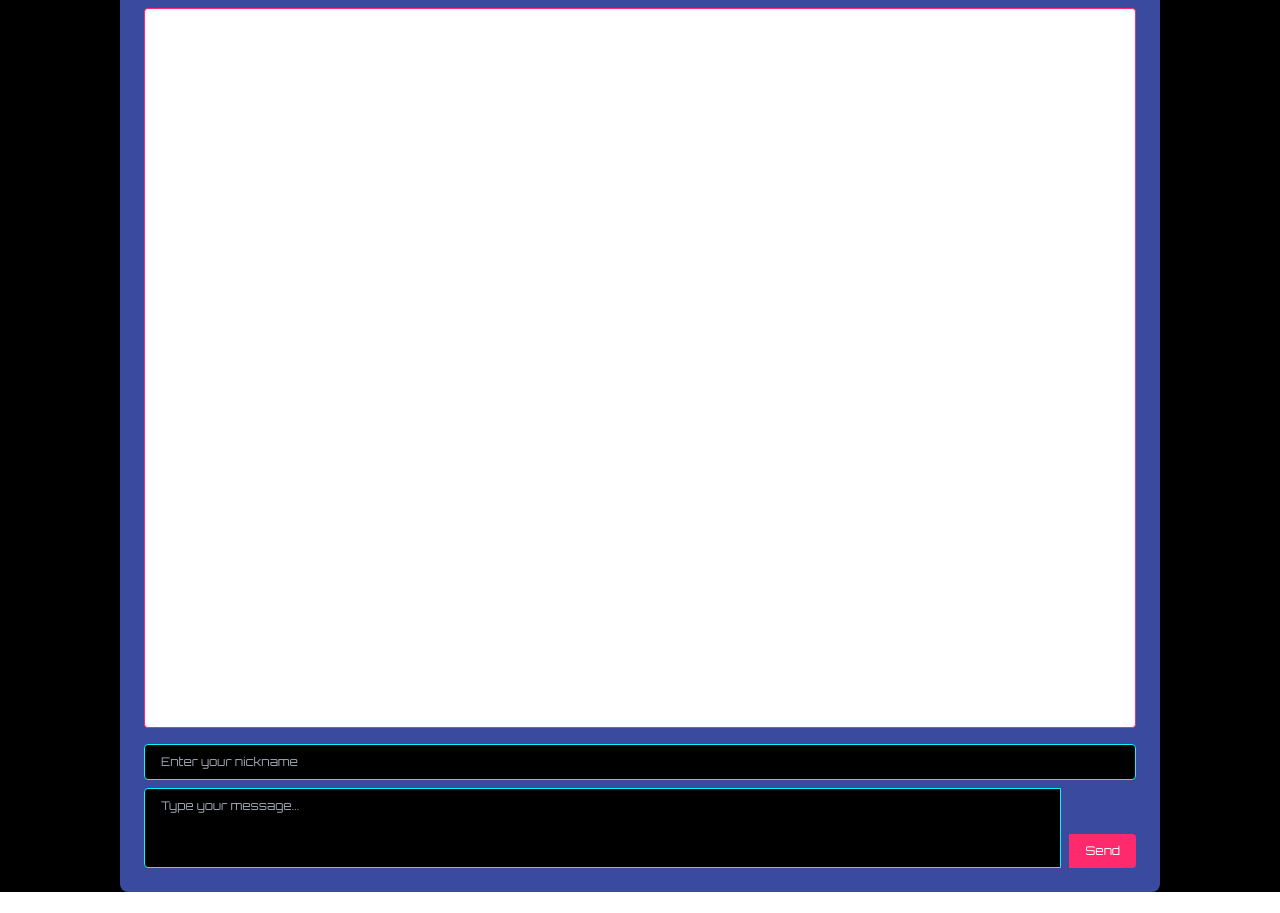
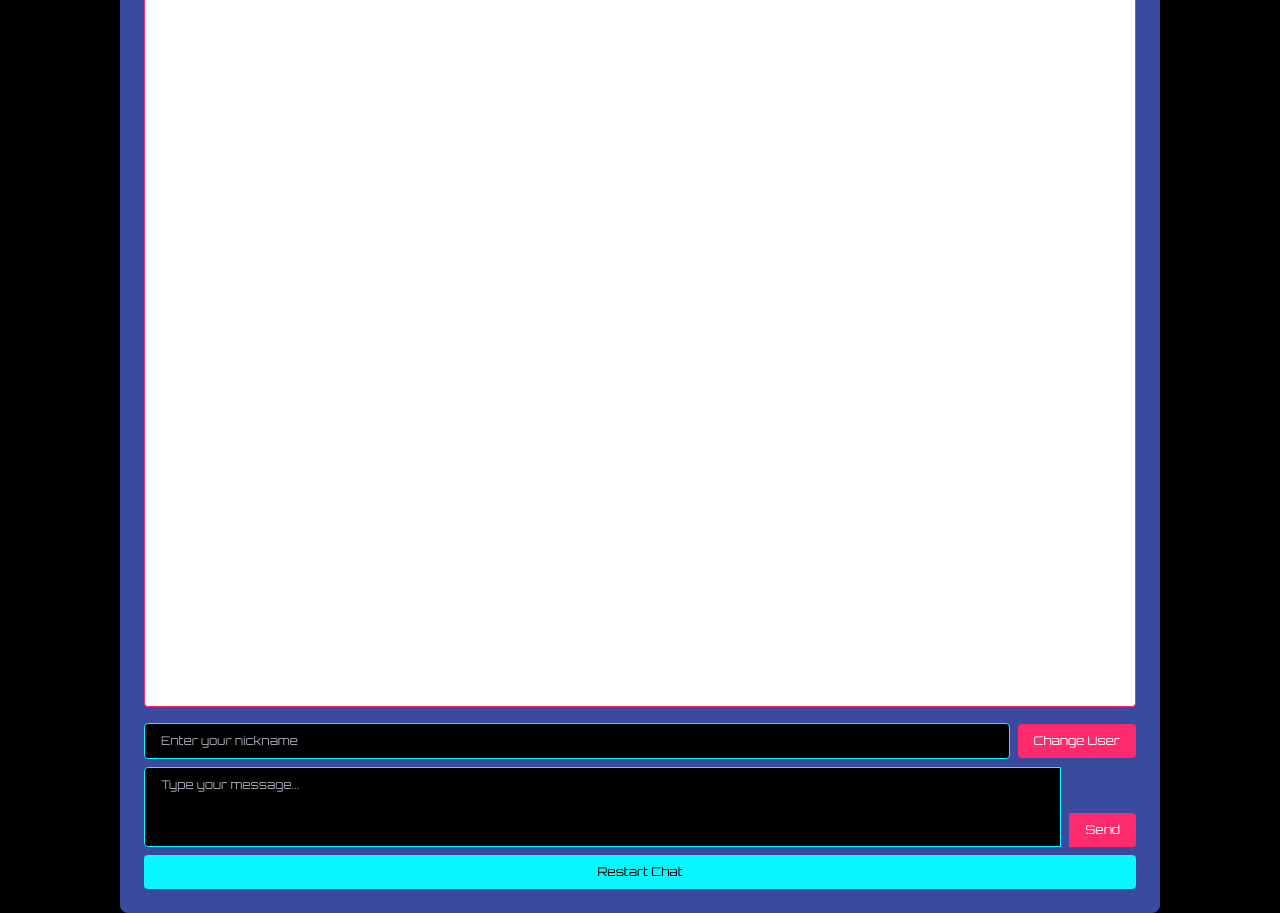
Before and after one commit to Jerieth/CIPHER, a Flask app: page / in a window 1280 px wide. Before the commit the page ends 892 px from the top, so only its background shows below. Run offline with Flask 3, Linux system fonts and the light colour scheme; some libraries are stand-ins or nearby versions.

Commit message:
Agent query: Can you check if the username locking, Change User button, and Restart Chat functionality are working correctly?

```diff
--- a/app.py
+++ b/app.py
@@ -30,17 +30,22 @@ def handle_connect():
 def handle_message(data):
     message = data['message']
     nickname = data['nickname']
-    emit('receive_message', {'message': message, 'nickname': nickname})
+    emit('receive_message', {'message': message, 'nickname': nickname}, broadcast=True)
 
     # Delayed EVA response
     socketio.start_background_task(send_eva_response, nickname)
+
+@socketio.on('restart_chat')
+def handle_restart_chat():
+    greeting = "Chat restarted. Hello, I am EVA your ship's AI. May I ask your name?"
+    emit('receive_message', {'message': greeting, 'nickname': 'EVA'}, broadcast=True)
 
 def send_eva_response(user_name):
     socketio.emit('user_typing', {'nickname': 'EVA'})
     time.sleep(random.uniform(1, 3))  # Random delay between 1 and 3 seconds
     eva_message = random.choice(EVA_RESPONSES).format(user_name)
     socketio.emit('user_stop_typing', {'nickname': 'EVA'})
-    socketio.emit('receive_message', {'message': eva_message, 'nickname': 'EVA'})
+    socketio.emit('receive_message', {'message': eva_message, 'nickname': 'EVA'}, broadcast=True)
 
 if __name__ == '__main__':
     socketio.run(app, host="0.0.0.0", port=5000, allow_unsafe_werkzeug=True)
--- a/static/css/output.css
+++ b/static/css/output.css
@@ -570,8 +570,16 @@ video {
   margin-bottom: 1rem;
 }
 
+.ml-2 {
+  margin-left: 0.5rem;
+}
+
 .mr-2 {
   margin-right: 0.5rem;
+}
+
+.mt-2 {
+  margin-top: 0.5rem;
 }
 
 .flex {
@@ -705,6 +713,11 @@ video {
   background-color: rgb(0 0 0 / var(--tw-bg-opacity));
 }
 
+.bg-neon-cyan {
+  --tw-bg-opacity: 1;
+  background-color: rgb(8 247 254 / var(--tw-bg-opacity));
+}
+
 .bg-neon-pink {
   --tw-bg-opacity: 1;
   background-color: rgb(255 42 109 / var(--tw-bg-opacity));
@@ -769,6 +782,11 @@ video {
   color: rgb(29 78 216 / var(--tw-text-opacity));
 }
 
+.text-deep-space {
+  --tw-text-opacity: 1;
+  color: rgb(0 0 0 / var(--tw-text-opacity));
+}
+
 .text-neon-cyan {
   --tw-text-opacity: 1;
   color: rgb(8 247 254 / var(--tw-text-opacity));
--- a/static/js/chat.js
+++ b/static/js/chat.js
@@ -6,11 +6,14 @@ document.addEventListener('DOMContentLoaded', () => {
     const nicknameInput = document.getElementById('nickname-input');
     const typingIndicator = document.getElementById('typing-indicator');
     const evaStatus = document.getElementById('eva-status');
+    const changeUserBtn = document.getElementById('change-user-btn');
+    const restartChatBtn = document.getElementById('restart-chat-btn');
 
     let typingTimer;
     const doneTypingInterval = 1000;
     let inactivityTimer;
     const inactivityTimeout = 5 * 60 * 1000; // 5 minutes
+    let isUsernameLocked = false;
 
     socket.on('connect', () => {
         console.log('Connected to server');
@@ -34,9 +37,24 @@ document.addEventListener('DOMContentLoaded', () => {
         }, inactivityTimeout);
     }
 
+    function lockUsername() {
+        isUsernameLocked = true;
+        nicknameInput.disabled = true;
+        changeUserBtn.textContent = 'Change User';
+    }
+
+    function unlockUsername() {
+        isUsernameLocked = false;
+        nicknameInput.disabled = false;
+        changeUserBtn.textContent = 'Lock Username';
+    }
+
     messageForm.addEventListener('submit', (e) => {
         e.preventDefault();
         if (messageInput.value.trim() && nicknameInput.value.trim()) {
+            if (!isUsernameLocked) {
+                lockUsername();
+            }
             socket.emit('send_message', { message: messageInput.value, nickname: nicknameInput.value });
             messageInput.value = '';
             resetInactivityTimer();
@@ -49,6 +67,22 @@ document.addEventListener('DOMContentLoaded', () => {
             messageForm.dispatchEvent(new Event('submit'));
         }
         resetInactivityTimer();
+    });
+
+    changeUserBtn.addEventListener('click', () => {
+        if (isUsernameLocked) {
+            unlockUsername();
+        } else {
+            lockUsername();
+        }
+    });
+
+    restartChatBtn.addEventListener('click', () => {
+        chatMessages.innerHTML = '';
+        unlockUsername();
+        nicknameInput.value = '';
+        messageInput.value = '';
+        socket.emit('restart_chat');
     });
 
     socket.on('receive_message', (data) => {
--- a/templates/index.html
+++ b/templates/index.html
@@ -32,11 +32,15 @@
         <h1 class="text-xl font-bold mb-4 text-center text-neon-cyan animate-pulse-slow">EVA <span id="eva-status" class="status-indicator status-online"></span></h1>
         <div id="typing-indicator" class="text-xs text-neon-cyan mb-2 h-6"></div>
         <div id="chat-messages" class="h-180 w-full overflow-y-auto mb-4 p-2 border border-neon-pink rounded bg-white text-black text-xs"></div>
-        <input type="text" id="nickname-input" class="w-full bg-deep-space border border-neon-cyan rounded px-4 py-2 mb-2 focus:outline-none focus:ring-2 focus:ring-neon-pink text-xs" placeholder="Enter your nickname">
+        <div class="flex items-center mb-2">
+            <input type="text" id="nickname-input" class="flex-grow bg-deep-space border border-neon-cyan rounded px-4 py-2 focus:outline-none focus:ring-2 focus:ring-neon-pink text-xs" placeholder="Enter your nickname">
+            <button id="change-user-btn" class="ml-2 bg-neon-pink text-star-white px-4 py-2 rounded hover:bg-opacity-80 focus:outline-none focus:ring-2 focus:ring-neon-cyan transition-colors duration-300 text-xs">Change User</button>
+        </div>
         <form id="message-form" class="flex items-end space-x-2">
             <textarea id="message-input" class="flex-grow bg-deep-space border border-neon-cyan rounded-l px-4 py-2 focus:outline-none focus:ring-2 focus:ring-neon-pink h-20 resize-none text-xs w-full" placeholder="Type your message..."></textarea>
             <button type="submit" class="bg-neon-pink text-star-white px-4 py-2 rounded-r hover:bg-opacity-80 focus:outline-none focus:ring-2 focus:ring-neon-cyan transition-colors duration-300 text-xs">Send</button>
         </form>
+        <button id="restart-chat-btn" class="mt-2 w-full bg-neon-cyan text-deep-space px-4 py-2 rounded hover:bg-opacity-80 focus:outline-none focus:ring-2 focus:ring-neon-pink transition-colors duration-300 text-xs">Restart Chat</button>
     </div>
     <script src="{{ url_for('static', filename='js/chat.js') }}"></script>
 </body>
```
